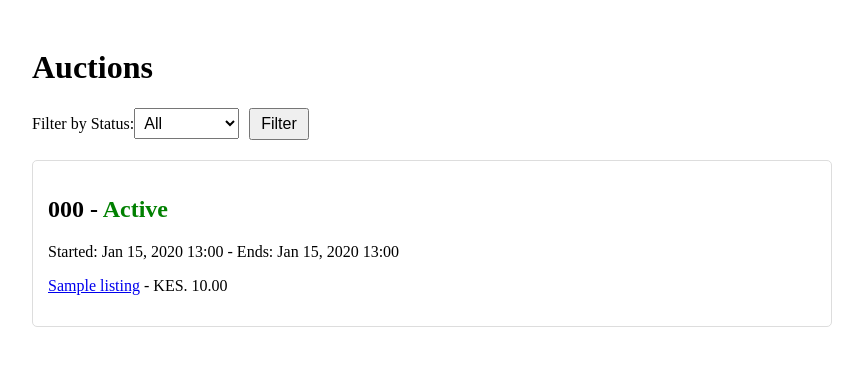
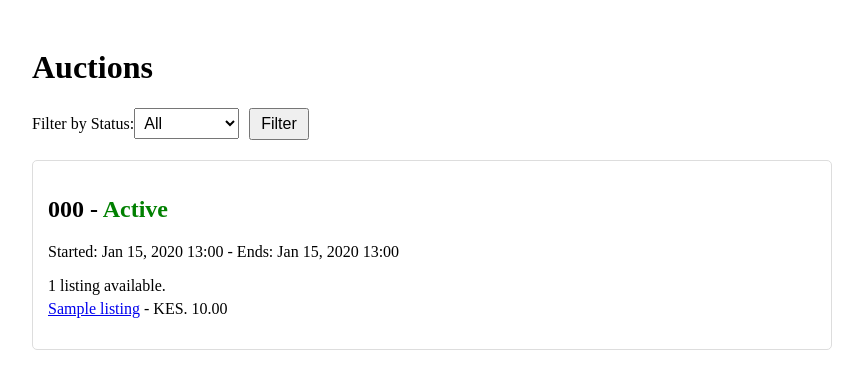
Before and after one commit to nickmwangemi/auction, a Django app: page / in a window 1280 px wide. Shown: the top 389 px of the page, without its empty margins (208-1071 px from the left). Run offline with Django 5.2, Linux system fonts and the light colour scheme; tables that the repository leaves empty hold one stand-in row (values such as "Sample post").

Commit message:
update home page layout

```diff
--- a/auctions/templates/auctions/home.html
+++ b/auctions/templates/auctions/home.html
@@ -29,11 +29,16 @@
                         {% endif %}
                     </p>
                     <ul class="listing-list">
+                    {% if not auction.listings.count %}
+                        <li>No listings available.</li>
+                    {% else %}
+                        <span>{{ auction.listings.count }} listing{{ auction.listings.count|pluralize:'s' }} available.</span>
                         {% for listing in auction.listings.all %}
                             <li class="listing-item">
                                 <a href="{% url 'listing_detail' listing.id %}">{{ listing.title }}</a> - KES. {{ listing.base_price }}
                             </li>
                         {% endfor %}
+                    {% endif %}
                     </ul>
                 </div>
             {% endfor %}
```
